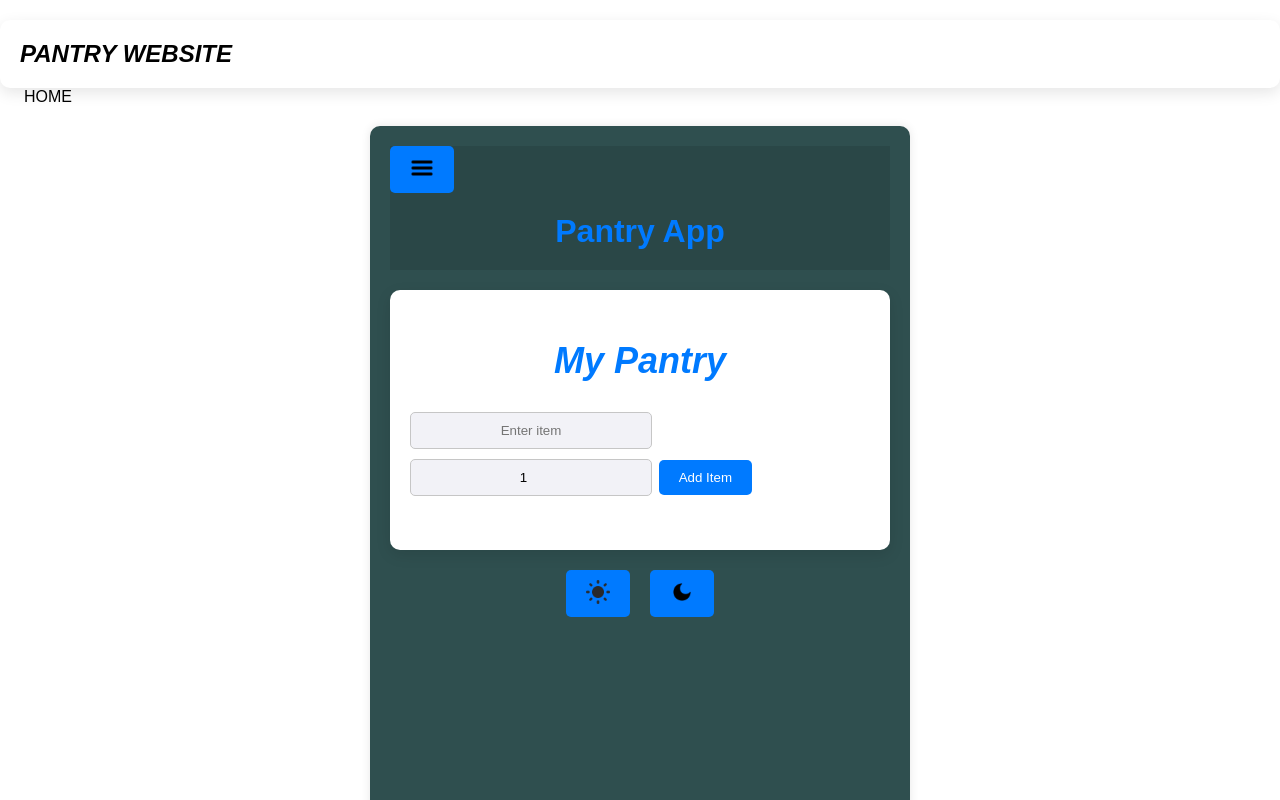
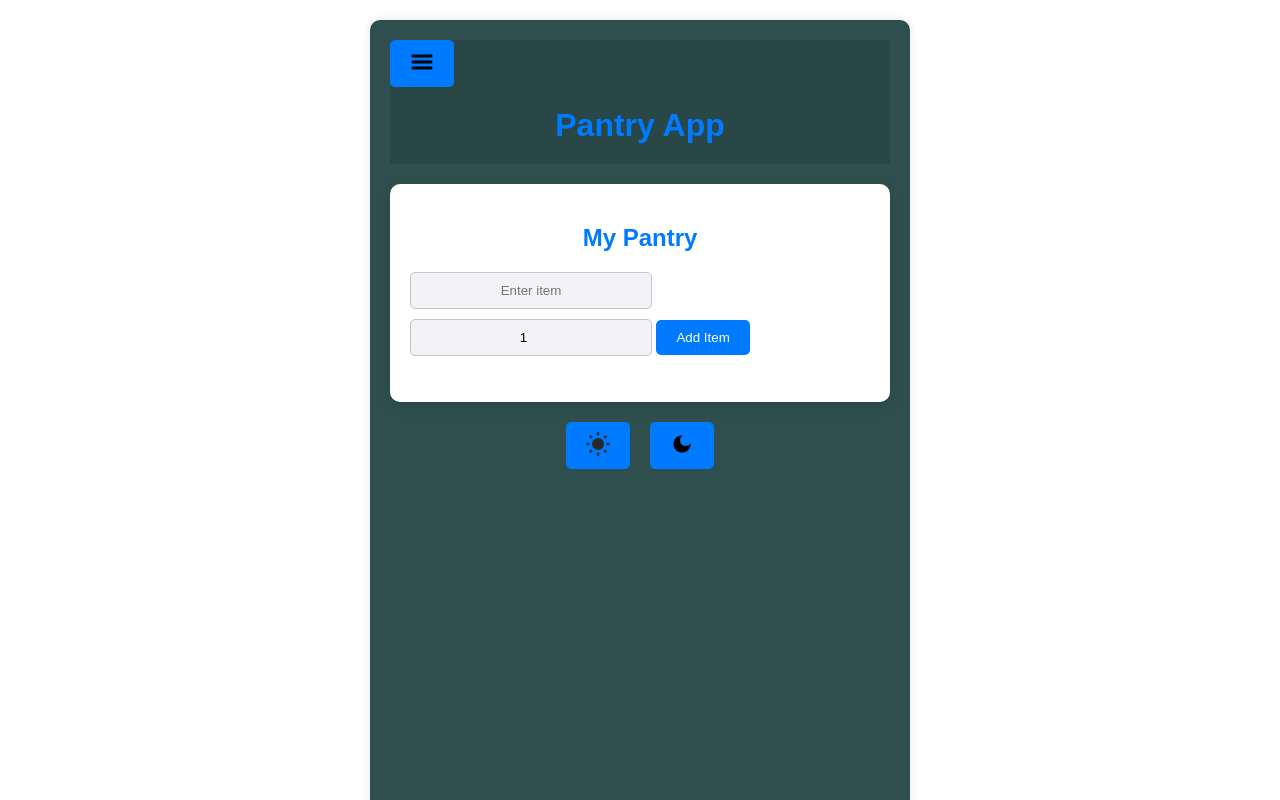
Before and after one commit to Dorrito5653/hackathon-challenge, a plain HTML site: page app/index.html in a window 1280 px wide. Shown: the top 800 px of the page. Drawn offline with Linux system fonts and the light colour scheme.

Commit message:
removed top branch

```diff
--- a/app/index.html
+++ b/app/index.html
@@ -10,12 +10,6 @@
 </head>
 
 <body>
-    <nav>
-        <div class="pantry">PANTRY WEBSITE</div>
-        <div class="navitems">
-            <a href="/">HOME</a>
-        </div>
-    </nav>
 
     <div class="container">
         <header>
--- a/app/styles.css
+++ b/app/styles.css
@@ -160,25 +160,3 @@ li {
 .remove-btn:hover {
     background-color: #ff453a; /* Darker red */
 }
-
-.nav {
-    height: 80px;
-    background-color: black;
-    display: flex;
-    justify-content: space-between;
-    align-items: center;
-}
-
-.pantry{
-    color: black;
-    font-size: 1.5rem;
-    font-weight: bold;
-    font-style: italic;
-}
-
-
-nav a{
-    text-decoration: none;
-    color: black;
-    padding: 0 1.5rem;
-}
```
